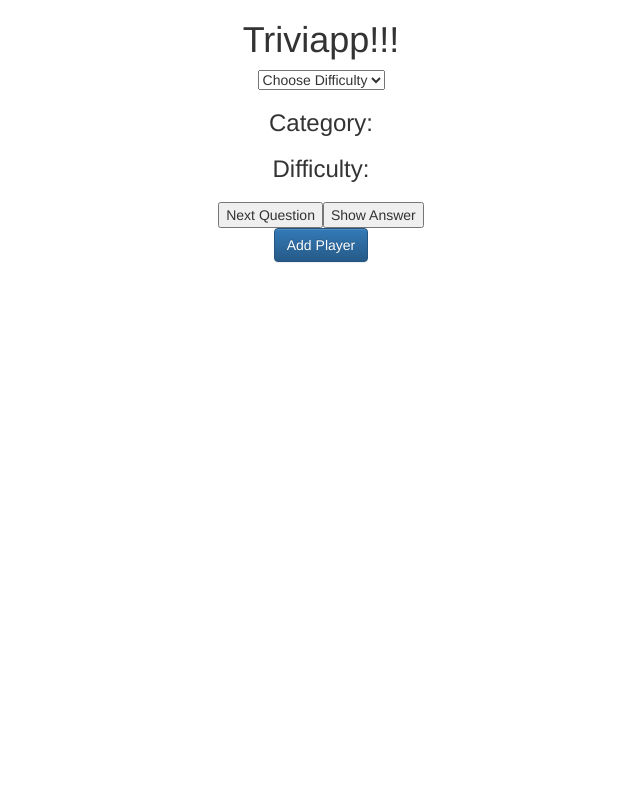
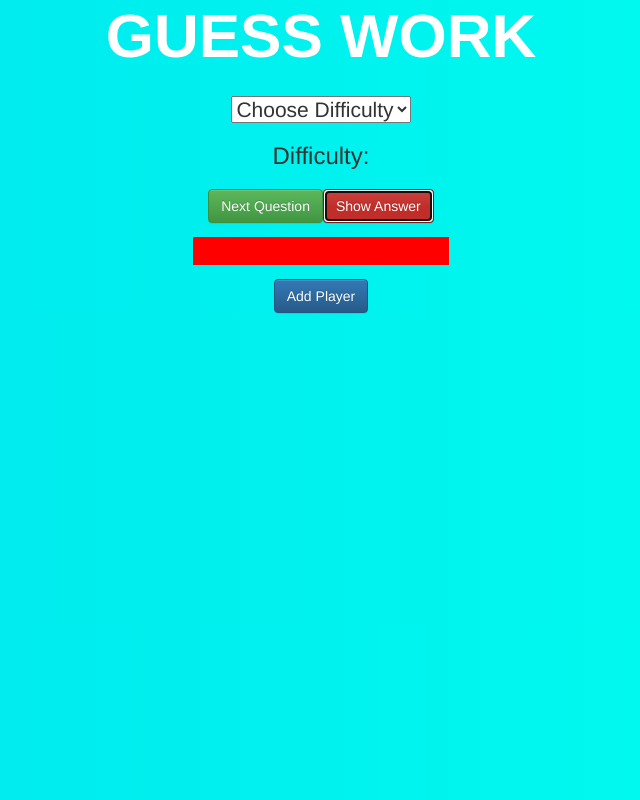
Before and after one commit to sheridp2/triviapp, a React app: page /play in a window 1280 px wide. Both pictures are taken after a click on the button "Show Answer". Shown: the whole page, without its empty margins (319-959 px from the left). Built offline with nearby package versions, Linux system fonts and the light colour scheme.

Commit message:
styled title, added backgroud color, styled and spaced out correct answer div, changed button style, centered option text

```diff
--- a/server.js
+++ b/server.js
@@ -4,7 +4,7 @@ const express = require('express');
 
 const app = express();
 
-app.use(express.static('./build'));
+app.use(express.static('./src'));
 
 const PORT = process.env.PORT || 3000;
 
--- a/src/component/dashboard/index.js
+++ b/src/component/dashboard/index.js
@@ -1,4 +1,5 @@
 import React from 'react';
+import {Button} from 'react-bootstrap';
 import axios from 'axios';
 import QuestionContainer from '../question-container';
 import DifficultyContainer from '../difficulty-container';
@@ -101,22 +102,22 @@ class Dashboard extends React.Component {
   render() {
     return (
       <div>
-        <h1>Triviapp!!!</h1>
+        <h1>Guess Work</h1>
         <DifficultyContainer difficulty={this.state.difficulty} handleChange={this.handleChange}/>
         <div id={this.state.gameOverDisplay}>
           <GameOver />
         </div>
         <div id={this.state.hideGame}>
-          <h3>Category:{this.state.currentCategory}</h3>
-          <h3>Difficulty:{this.state.difficulty}</h3>
+          <h3>{this.state.currentCategory}</h3>
+          <h3>Difficulty: {this.state.difficulty}</h3>
           <QuestionContainer
             currentQuestion={this.state.currentQuestion}
             currentAnswer={this.state.currentAnswer}
             currentIncorrect={this.state.currentIncorrect}
           />
-          <button onClick={this.handleClick}>Next Question</button>
-          <button onClick={this.showAnswer}>Show Answer</button>
-          <div id={this.state.display}>{this.state.currentAnswer}</div>
+          <Button bsStyle="success" onClick={this.handleClick}>Next Question</Button>
+          <Button bsStyle="danger" onClick={this.showAnswer}>Show Answer</Button>
+          <div className="correct-container" id={this.state.display}>{this.state.currentAnswer}</div>
         </div>
 
         <CounterContainer />
--- a/src/component/landing/index.js
+++ b/src/component/landing/index.js
@@ -1,5 +1,5 @@
 import React from 'react';
-import {Link} from 'react-router-dom'
+import {Link} from 'react-router-dom';
 
 class Landing extends React.Component {
   render() {
--- a/src/index.html
+++ b/src/index.html
@@ -5,7 +5,7 @@
     <link rel="stylesheet" href="https://maxcdn.bootstrapcdn.com/bootstrap/latest/css/bootstrap.min.css">
     <link rel="stylesheet" href="https://maxcdn.bootstrapcdn.com/bootstrap/latest/css/bootstrap-theme.min.css">
     <meta charset="utf-8">
-    <title>Triviapp</title>
+    <title>Guess Work</title>
   </head>
   <body>
     <div id='root'></div>
--- a/src/style.scss
+++ b/src/style.scss
@@ -1,3 +1,11 @@
+body{
+  background-image:
+    linear-gradient(
+    to left,
+    #00FFEF,
+    #00E5EE);
+}
+
 #answerToggle{
   display: none;
 }
@@ -65,3 +73,33 @@
   padding-top: 0;
   margin-top: 0;
 }
+
+select{
+  font-size: 1.5em;
+  text-align: center;
+  text-align-last: center;
+}
+
+option{
+  text-align: left;
+}
+
+h1 {
+  color: #ffffff;
+  font-family: 'Raleway',sans-serif;
+  font-size: 62px;
+  font-weight: 800;
+  line-height: 72px;
+  margin: 0 0 24px;
+  text-align: center;
+  text-transform: uppercase;
+}
+
+.correct-container{
+  width: 20%;
+  padding: .5em;
+  margin-top: .5em;
+  margin-bottom: .5em;
+  font-size: 2em;
+  color: #ffffff;
+}
```
